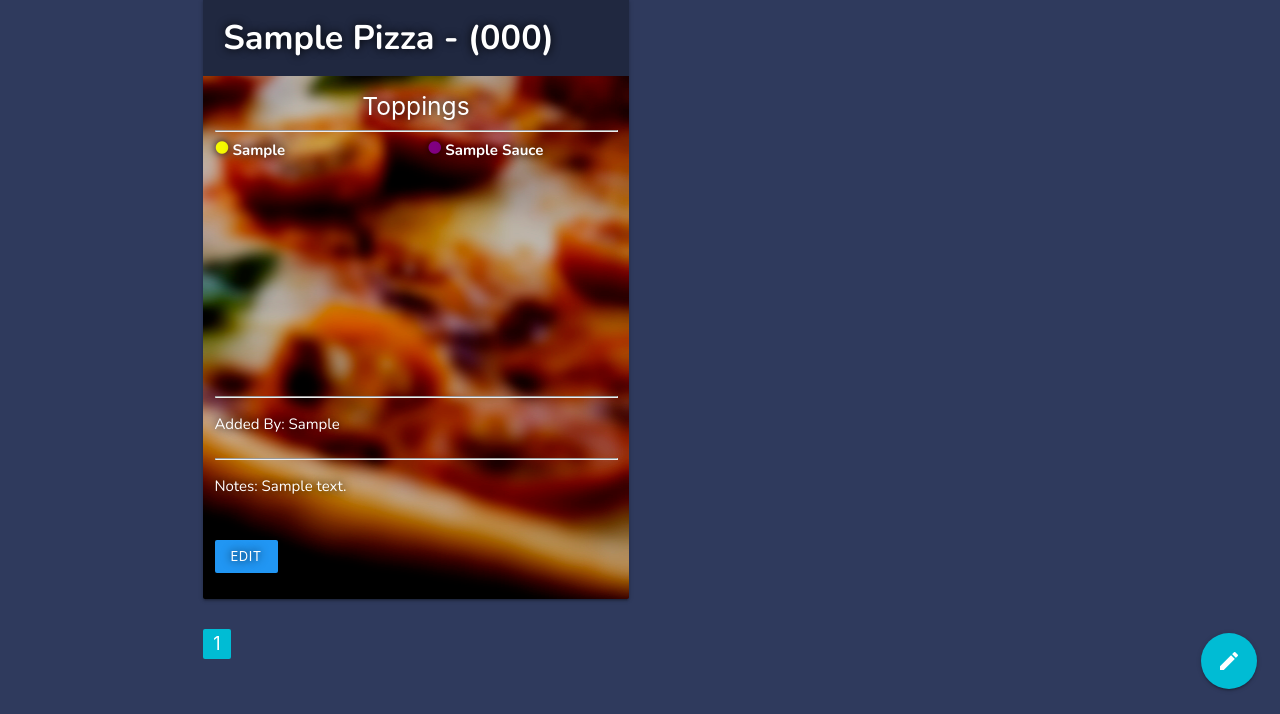
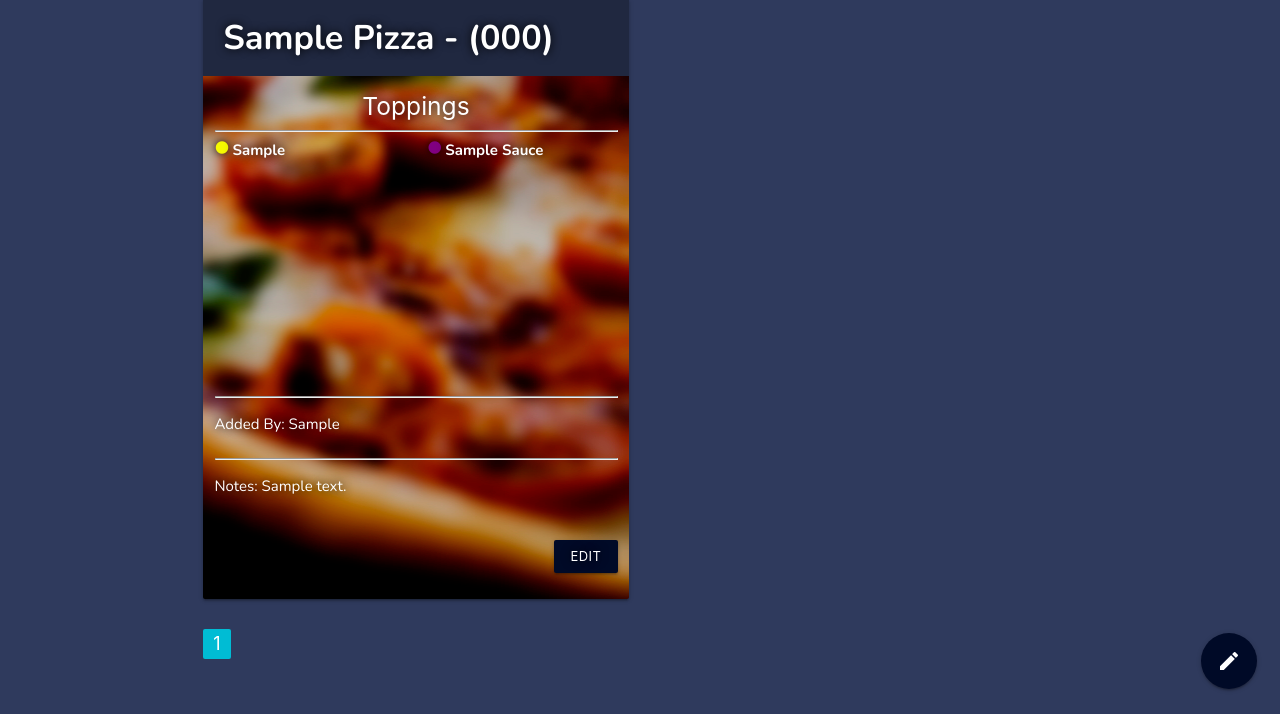
Before and after one commit to kennedydmb/pizza-database-project, a Flask app: page /get_pizzas in a window 1280 px wide. Shown: the part 88-802 px from the top of the page. Run offline with Flask 2, Linux system fonts and the light colour scheme; the visitor is signed in with stand-in values (Sample User, id 1); a database or web service that is not in the repository returns one stand-in record (values such as "Sample title"); some libraries are stand-ins or nearby versions.

Commit message:
Changed edit button position

```diff
--- a/templates/pizzas.html
+++ b/templates/pizzas.html
@@ -7,10 +7,15 @@
             <div class="topping-color text-shadow">
                 <div class="pizza-box">
 
-                    <!-- Name of the pizza and the pizza code -->
+                    {% if session.user %}
+                    <!-- Name of the pizza and the pizza code and link to edit -->
                     <a href="{{url_for('edit_pizza', pizza_id=pizza._id)}}">
                         <h4 class="small-screen-header">{{ pizza.pizza_name.title() }} - ({{pizza.pizza_code|upper}})</h4>
                     </a>
+                    {% else %}
+                    <!-- Name of the pizza and the pizza code and link to edit -->
+                    <h4 class="small-screen-header">{{ pizza.pizza_name.title() }} - ({{pizza.pizza_code|upper}})</h4>
+                    {% endif %}
 
                     <!-- Begining of toppings list -->
                     <div class="col s12 ">
@@ -78,7 +83,7 @@
                 {% if session.user %}
                 <!-- Edit button to edit pizza -->
                 <div class="col s12">
-                    <a href="{{url_for('edit_pizza', pizza_id=pizza._id)}}" class="waves-effect waves-light btn btn-small blue">Edit</a>
+                    <a href="{{url_for('edit_pizza', pizza_id=pizza._id)}}" class="waves-effect waves-light btn btn-small align-right btn-blue">Edit</a>
                 </div>
                 {% endif %}
             </div>
@@ -100,7 +105,7 @@
     {% if session.user %}
     <!-- Fixed action button for adding new pizza on medium and down devices -->
     <div class="fixed-action-btn">
-        <a href="{{url_for('add_pizza')}}" class="btn-floating btn-large cyan hide-on-large-and-up">
+        <a href="{{url_for('add_pizza')}}" class="btn-floating btn btn-large hide-on-large-and-up">
             <i class="large material-icons">mode_edit</i>
         </a>
     </div>
```
